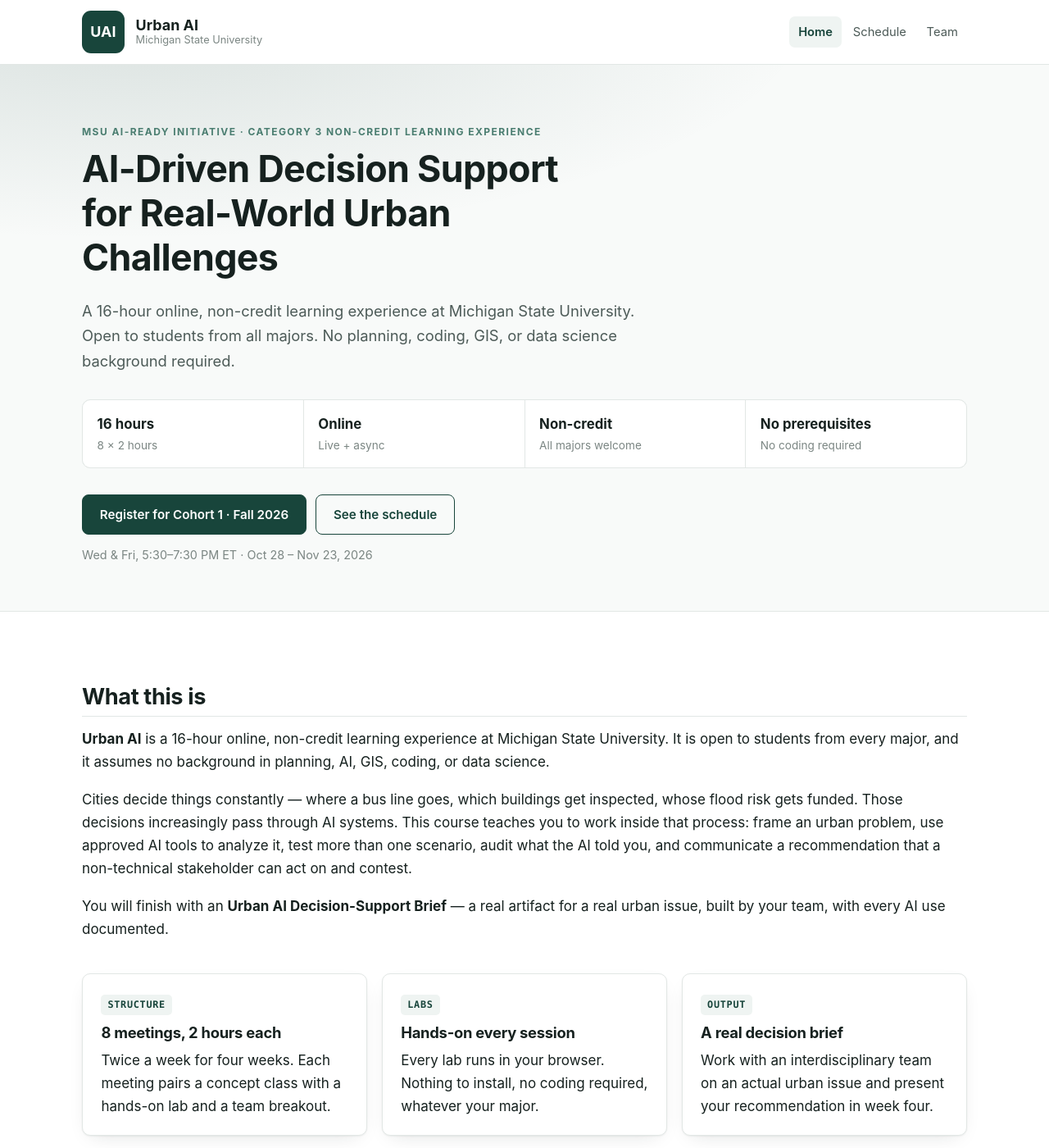
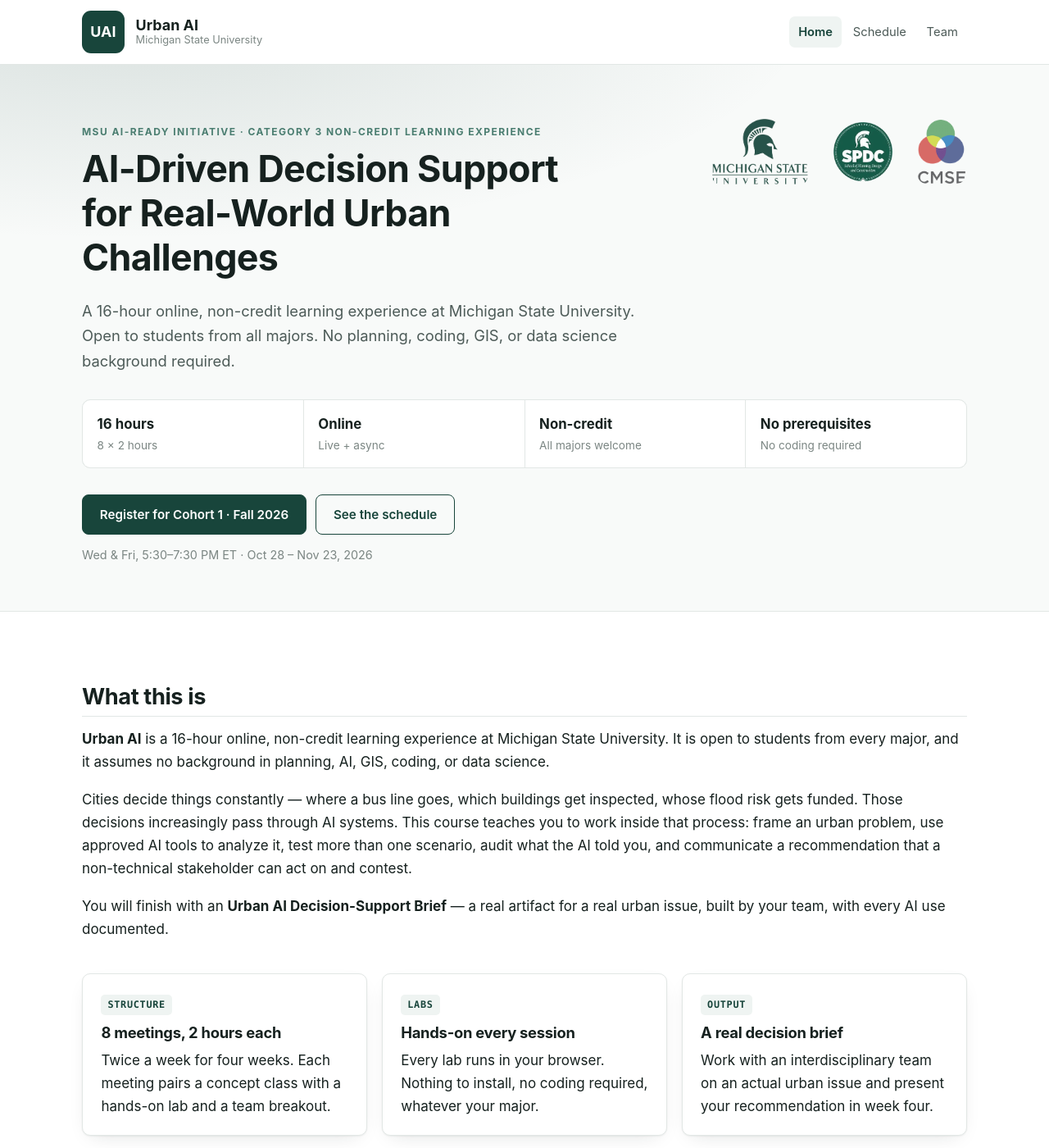
Before and after one commit to jiehou-lab/urban-ai, a Jekyll site: the page built from index.md, in a window 1280 px wide and 1400 px high. Shown: the whole window at 82% size. Built offline with Jekyll 4.4.1, drawn with Linux system fonts in a browser that asks for light colours; some of the changed text lies outside the part shown.

Commit message:
Add MSU, SPDC and CMSE logos and unit links

```diff
--- a/_layouts/default.html
+++ b/_layouts/default.html
@@ -37,6 +37,17 @@
 {% if page.hero %}
 <section class="hero">
   <div class="wrap">
+    <div class="hero-logos">
+      <a href="https://msu.edu" title="Michigan State University">
+        <img src="{{ '/assets/img/msu.png' | relative_url }}" alt="Michigan State University" class="logo-msu">
+      </a>
+      <a href="https://www.canr.msu.edu/spdc/" title="School of Planning, Design and Construction">
+        <img src="{{ '/assets/img/spdc.png' | relative_url }}" alt="MSU School of Planning, Design and Construction" class="logo-spdc">
+      </a>
+      <a href="https://cmse.msu.edu/" title="Department of Computational Mathematics, Science and Engineering">
+        <img src="{{ '/assets/img/cmse.png' | relative_url }}" alt="MSU Department of Computational Mathematics, Science and Engineering" class="logo-cmse">
+      </a>
+    </div>
     <p class="eyebrow">{{ site.course.program }}</p>
     <h1>{{ site.tagline }}</h1>
     <p class="lede">{{ site.description }}</p>
--- a/assets/css/style.css
+++ b/assets/css/style.css
@@ -113,7 +113,33 @@
   border-bottom: 1px solid var(--rule);
   padding: 4.5rem 0 3.5rem;
 }
+.hero .wrap { position: relative; }
 .hero h1 { max-width: 20ch; }
+
+/* Partner logos, top right of the hero */
+.hero-logos {
+  position: absolute; top: -.35rem; right: 2px;
+  display: flex; align-items: center; gap: 1.9rem;
+}
+.hero-logos a { display: block; line-height: 0; opacity: .92; transition: opacity .15s; }
+.hero-logos a:hover { opacity: 1; }
+.hero-logos img { display: block; width: auto; }
+.logo-msu  { height: 80px; }
+.logo-spdc { height: 72px; }
+.logo-cmse { height: 78px; }
+
+@media (max-width: 1080px) {
+  .hero-logos { position: static; margin-bottom: 2rem; gap: 1.3rem; flex-wrap: wrap; }
+}
+@media (max-width: 520px) {
+  .logo-msu { height: 56px; } .logo-spdc, .logo-cmse { height: 50px; }
+}
+
+/* Offered-by row at the foot of the home page */
+.partners { display: flex; flex-wrap: wrap; gap: 1.5rem 2.5rem; margin: 1.2rem 0 0; padding: 0; list-style: none; }
+.partners li { margin: 0; max-width: 30ch; font-size: .95rem; }
+.partners strong { display: block; }
+.partners span { color: var(--ink-faint); font-size: .88rem; }
 .hero .lede { margin-bottom: 2rem; }
 
 .hero-facts {
--- a/index.md
+++ b/index.md
@@ -65,6 +65,17 @@
   living, the sensitivity analyses and the bias audits will still give you something to argue with.</p>
 </div>
 
+## Offered by
+
+<ul class="partners">
+  <li><strong><a href="https://msu.edu">Michigan State University</a></strong>
+      <span>MSU AI-Ready Initiative</span></li>
+  <li><strong><a href="https://www.canr.msu.edu/spdc/">School of Planning, Design and Construction</a></strong>
+      <span>Urban and Regional Planning — Dr. Si Chen, Principal Investigator</span></li>
+  <li><strong><a href="https://cmse.msu.edu/">Department of Computational Mathematics, Science and Engineering</a></strong>
+      <span>Dr. Jie Hou, Co-Principal Investigator</span></li>
+</ul>
+
 ## Get started
 
 <p class="hero-cta">
```
Also changed, not shown: team.md (+2 -1 lines), assets/img/cmse.png (added), assets/img/msu.png (added), assets/img/spdc.png (added).
